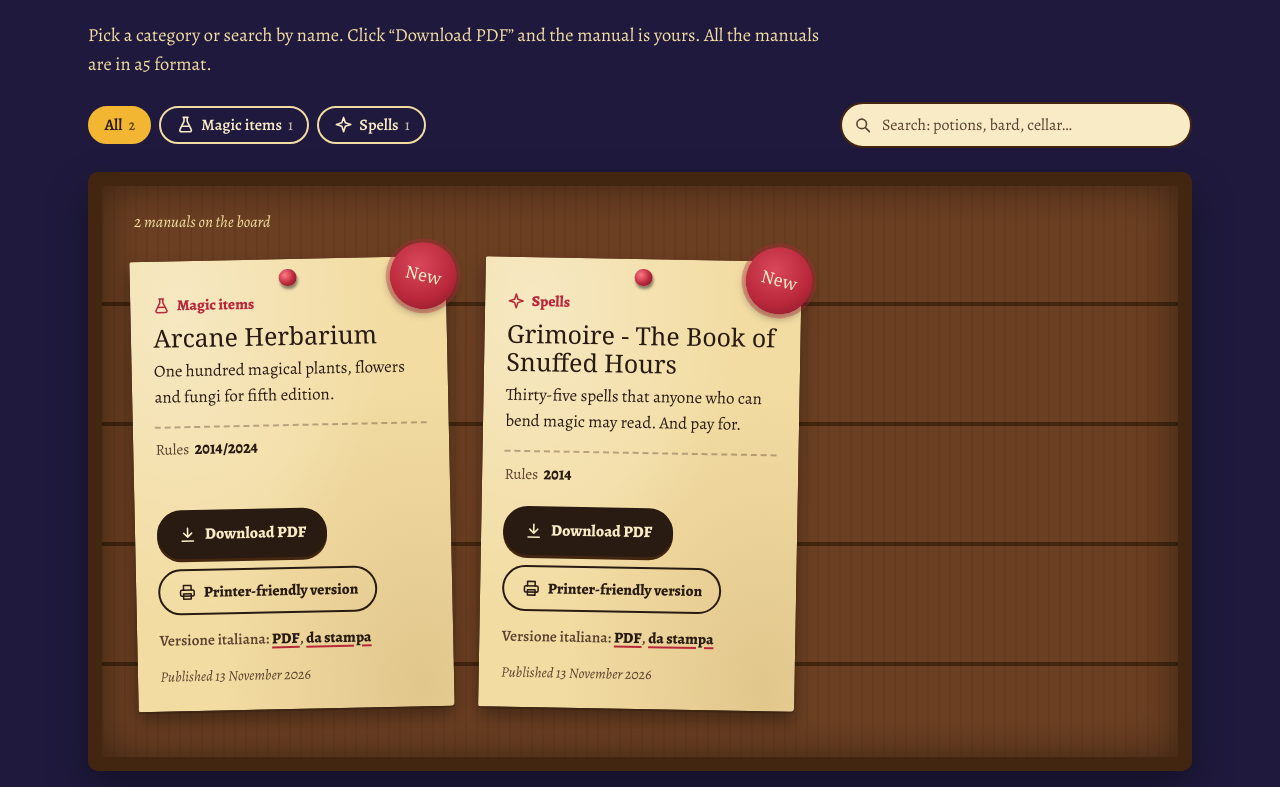
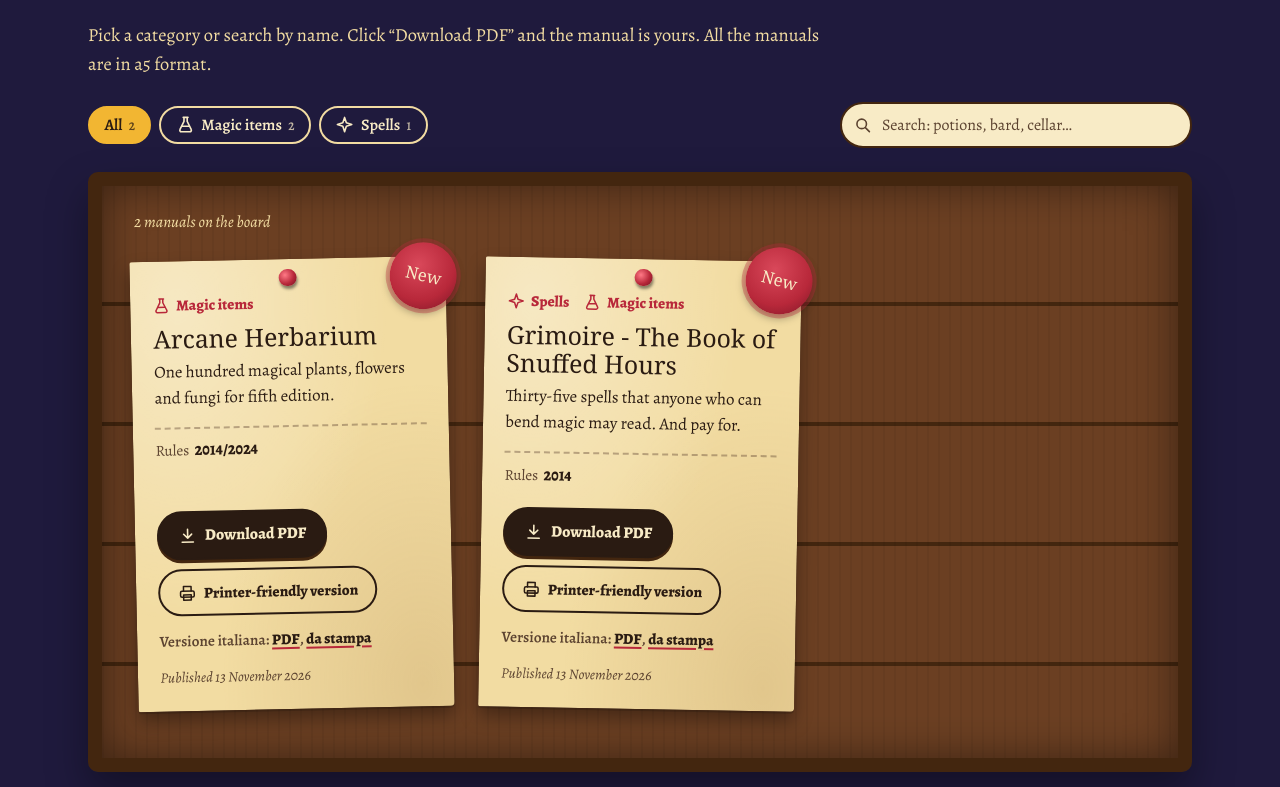
Before and after one commit to neuromancer89/bacheca-avventuriero, a plain HTML site: page index.html in a window 1280 px wide. Shown: the part 773-1560 px from the top of the page. Drawn offline with nearby package versions, Linux system fonts and the light colour scheme; a web font is replaced by a local one.

Commit message:
aggiunta possibilità etichetta multipla per il materiale pubblicato

```diff
--- a/css/style.css
+++ b/css/style.css
@@ -449,14 +449,21 @@ a:hover { color: var(--pergamena); }
   box-shadow: 0 2px 4px rgba(0,0,0,0.25);
 }
 
-.avviso-categoria {
+.avviso-categorie {
   display: flex;
-  align-items: center;
-  gap: 0.4em;
-  margin: 0 0 0.35rem;
+  flex-wrap: wrap;
+  gap: 0.2rem 0.9rem;
+  margin: 0 2.6rem 0.4rem 0;   /* spazio a destra per il sigillo "Nuovo" */
+  padding: 0;
+  list-style: none;
   color: var(--ceralacca);
   font-weight: 800;
   font-size: 0.95rem;
+}
+.avviso-categorie li {
+  display: inline-flex;
+  align-items: center;
+  gap: 0.35em;
 }
 
 .avviso h3 {
--- a/index.html
+++ b/index.html
@@ -143,10 +143,6 @@
         <summary data-t="faq_regole_d"></summary>
         <p data-t-html="faq_regole_r"></p>
       </details>
-      <details>
-        <summary data-t="faq_immagini_d"></summary>
-        <p data-t-html="faq_immagini_r"></p>
-      </details>
       <details data-se="email">
         <summary data-t="faq_errore_d"></summary>
         <p data-t-html="faq_errore_r"></p>
--- a/js/config.js
+++ b/js/config.js
@@ -7,7 +7,7 @@ window.CONFIG = {
   autore: "neuromancer",
 
   // Il link alla tua pagina Ko-fi. Lascia "" per nascondere i pulsanti.
-  kofi: "https://ko-fi.com/neuromancer89",
+  kofi: "https://ko-fi.com/IL-TUO-NOME-KOFI",
 
   // La tua email per le segnalazioni. Lascia "" per non mostrarla.
   email: "",
--- a/js/main.js
+++ b/js/main.js
@@ -169,6 +169,14 @@
     return c[lingua] || c.it || c.nome || k;
   }
 
+  // le categorie di un manuale, sempre come lista.
+  // Accetta sia categoria: "mostri" sia categorie: ["mostri", "oggetti"]
+  function categorieDi(m) {
+    var c = m.categorie || m.categoria || [];
+    if (!Array.isArray(c)) c = [c];
+    return c.filter(function (k, i) { return k && c.indexOf(k) === i; });
+  }
+
   // la versione di un manuale in una lingua, solo se ha un PDF
   function versione(m, l) { return m[l] && m[l].file ? m[l] : null; }
 
@@ -191,7 +199,9 @@
 
   function disegnaFiltri() {
     var conteggi = {};
-    materiali.forEach(function (m) { conteggi[m.categoria] = (conteggi[m.categoria] || 0) + 1; });
+    materiali.forEach(function (m) {
+      categorieDi(m).forEach(function (k) { conteggi[k] = (conteggi[k] || 0) + 1; });
+    });
 
     var html = '<button type="button" class="filtro" data-cat="tutti">' + esc(tPiano("tutti")) +
       ' <span class="filtro-n">' + materiali.length + "</span></button>";
@@ -216,7 +226,10 @@
   var frecciaGiu ='<svg class="icona" viewBox="0 0 24 24" aria-hidden="true"><path d="M12 4v11M7 10l5 5 5-5M5 20h14"/></svg>';
 
   function avvisoHTML(m) {
-    var cat = categorie[m.categoria] || { icona: "dado" };
+    var etichetteCat = categorieDi(m).map(function (k) {
+      var c = categorie[k] || { icona: "dado" };
+      return "<li>" + icona(c.icona) + esc(nomeCategoria(k)) + "</li>";
+    }).join("");
     var tx = testo(m);
     var qui = versione(m, lingua);
     var altra = versione(m, altraLingua());
@@ -250,7 +263,7 @@
       '<span class="puntina" aria-hidden="true"></span>' +
       (eNuovo(m) ? '<span class="sigillo" title="' + esc(tPiano("nuovo_suggerimento")) + '">' + esc(tPiano("nuovo")) + "</span>" : "") +
       (m.copertina ? '<img class="avviso-copertina" src="' + esc(m.copertina) + '" alt="" loading="lazy">' : "") +
-      '<p class="avviso-categoria">' + icona(cat.icona) + esc(nomeCategoria(m.categoria)) + "</p>" +
+      (etichetteCat ? '<ul class="avviso-categorie" aria-label="' + esc(tPiano("categorie_etichetta")) + '">' + etichetteCat + "</ul>" : "") +
       "<h3>" + esc(tx.titolo) + "</h3>" +
       '<p class="avviso-descrizione">' + esc(tx.descrizione) + "</p>" +
       (dati.length ? '<dl class="avviso-dati">' + dati.map(function (d) {
@@ -273,9 +286,14 @@
   function filtrati() {
     var q = normalizza(stato.testo.trim());
     return materiali.filter(function (m) {
-      if (stato.categoria !== "tutti" && m.categoria !== stato.categoria) return false;
+      var cats = categorieDi(m);
+      if (stato.categoria !== "tutti" && cats.indexOf(stato.categoria) === -1) return false;
       if (!q) return true;
-      var tutto = [nomeCategoria(m.categoria)];
+      var tutto = [];
+      cats.forEach(function (k) {
+        var c = categorie[k] || {};
+        tutto.push(k, c.it || "", c.en || "");
+      });
       LINGUE.forEach(function (l) { if (m[l]) tutto.push(m[l].titolo, m[l].descrizione); });
       return normalizza(tutto.join(" ")).indexOf(q) !== -1;
     });
--- a/js/materiali.js
+++ b/js/materiali.js
@@ -9,11 +9,15 @@
       alla lista MATERIALI.
    3. Compila i campi:
 
-      categoria   Una delle chiavi di CATEGORIE (in fondo al file)
+      categorie   Una o più chiavi di CATEGORIE (in fondo al file), tra
+                  parentesi quadre e separate da virgole:
+                    categorie: ["mostri"]
+                    categorie: ["classi", "incantesimi"]
+                  Il manuale compare sotto ognuna delle categorie indicate.
       data        Data di pubblicazione, "AAAA-MM-GG"
       pagine      Numero di pagine (facoltativo)
       livelli     Livelli consigliati, es. "1–5" (facoltativo)
-      regole      "2014", "2024" o "2014/2024" (facoltativo)
+      regole      Versione delle regole, es. "2014" (facoltativo)
       copertina   Immagine, es. "img/copertine/drago.jpg" (facoltativo)
 
       it: { ... }  La versione italiana
@@ -32,34 +36,11 @@
       capirà di cosa parla e vedrà "Available in Italian only".
 
    4. Salva e carica le modifiche su GitHub.
-
-
-   {
-    categoria: "mostri",
-    data: "2026-11-02",
-    pagine: 16,
-    livelli: "1–8",
-    regole: "2024",
-    it: {
-      titolo: "Bestiario delle Cantine",
-      descrizione: "Otto creature da incontrare tra botti e ragnatele, dal Topo Sommelier alla Muffa Senziente.",
-      file: "pdf/it/bestiario-cantine.pdf",
-      stampa: "pdf/it/bestiario-cantine-stampa.pdf",
-      mb: 5.4
-    },
-    en: {
-      titolo: "The Cellar Bestiary",
-      descrizione: "Eight creatures lurking among barrels and cobwebs, from the Sommelier Rat to the Sentient Mould.",
-      file: "pdf/en/cellar-bestiary.pdf",
-      stampa: "pdf/en/cellar-bestiary-print.pdf",
-      mb: 5.3
-    }
-  },
-   ========================================================================== */
+      ========================================================================== */
 
 window.MATERIALI = [
   {
-    categoria: "oggetti",
+    categoria: ["oggetti"],
     data: "2026-11-13",
     regole: "2014/2024",
     it: {
@@ -77,7 +58,7 @@ window.MATERIALI = [
   },
 
    {
-    categoria: "incantesimi",
+    categoria: ["incantesimi", "oggetti"],
     data: "2026-11-13",
     regole: "2014",
     it: {
```
Also changed, not shown: 1 other file.
